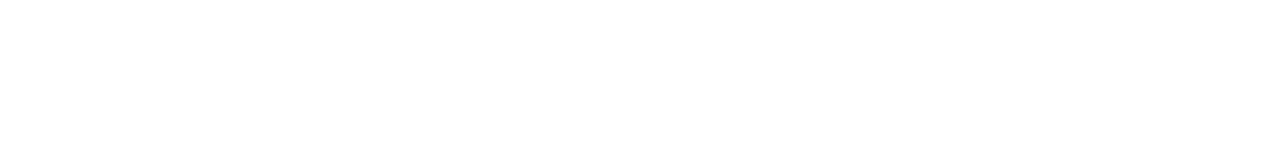
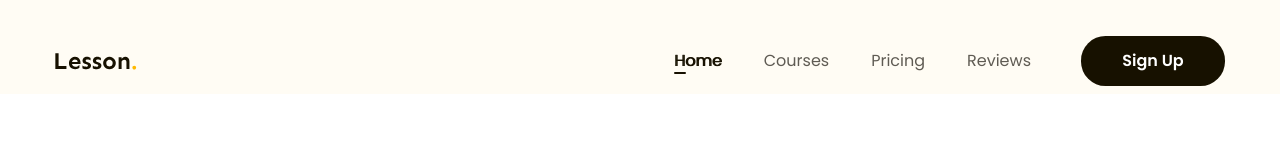
Before and after one commit to thiennt2384/du-an-2, a plain HTML site: page index.html in a window 1280 px wide. Shown: the top 160 px of the page. Drawn offline with Linux system fonts and the light colour scheme.

Commit message:
Lam phan header

```diff
--- a/assets/css/reset.css
+++ b/assets/css/reset.css
@@ -0,0 +1,129 @@
+/* http://meyerweb.com/eric/tools/css/reset/
+   v2.0 | 20110126
+   License: none (public domain)
+*/
+
+html,
+body,
+div,
+span,
+applet,
+object,
+iframe,
+h1,
+h2,
+h3,
+h4,
+h5,
+h6,
+p,
+blockquote,
+pre,
+a,
+abbr,
+acronym,
+address,
+big,
+cite,
+code,
+del,
+dfn,
+em,
+img,
+ins,
+kbd,
+q,
+s,
+samp,
+small,
+strike,
+strong,
+sub,
+sup,
+tt,
+var,
+b,
+u,
+i,
+center,
+dl,
+dt,
+dd,
+ol,
+ul,
+li,
+fieldset,
+form,
+label,
+legend,
+table,
+caption,
+tbody,
+tfoot,
+thead,
+tr,
+th,
+td,
+article,
+aside,
+canvas,
+details,
+embed,
+figure,
+figcaption,
+footer,
+header,
+hgroup,
+menu,
+nav,
+output,
+ruby,
+section,
+summary,
+time,
+mark,
+audio,
+video {
+    margin: 0;
+    padding: 0;
+    border: 0;
+    font-size: 100%;
+    font: inherit;
+    vertical-align: baseline;
+}
+/* HTML5 display-role reset for older browsers */
+article,
+aside,
+details,
+figcaption,
+figure,
+footer,
+header,
+hgroup,
+menu,
+nav,
+section {
+    display: block;
+}
+body {
+    line-height: 1;
+}
+ol,
+ul {
+    list-style: none;
+}
+blockquote,
+q {
+    quotes: none;
+}
+blockquote:before,
+blockquote:after,
+q:before,
+q:after {
+    content: "";
+    content: none;
+}
+table {
+    border-collapse: collapse;
+    border-spacing: 0;
+}
--- a/assets/css/style.css
+++ b/assets/css/style.css
@@ -0,0 +1,81 @@
+* {
+  box-sizing: border-box;
+}
+html {
+  font-size: 62.5%;
+}
+body {
+  font-size: 1.6rem;
+  font-family: "Poppins", sans-serif;
+}
+/* common */
+a {
+  text-decoration: none;
+}
+.btn {
+  display: inline-block;
+  min-width: 118px;
+  padding: 0 16px;
+  line-height: 50px;
+  font-weight: 600;
+  font-size: 1.6rem;
+  text-align: center;
+  color: #fff;
+  background: #171100;
+  border-radius: 24.5px;
+}
+.main-content {
+  width: 1170px;
+  max-width: calc(100%-48px);
+  margin-left: auto;
+  margin-right: auto;
+}
+
+/* header */
+.header {
+  background: #fffcf4;
+}
+.header.fixed {
+  position: sticky;
+  top: -28px;
+}
+.header .body {
+  display: flex;
+  align-items: center;
+  padding: 36px 0 8px;
+}
+
+.nav {
+  margin-left: auto;
+}
+.nav ul {
+  display: flex;
+}
+.nav a {
+  position: relative;
+  padding: 8px 21px;
+  font-size: 1.6rem;
+  color: #5f5b53;
+}
+.nav a:hover,
+.nav li.active a {
+  text-shadow: 1px 0 0 currentColor;
+  color: #171100;
+}
+.nav li.active a::after {
+  position: absolute;
+  left: 21px;
+  bottom: 6px;
+  content: "";
+  display: block;
+  width: 12px;
+  height: 2px;
+  background: #171100;
+  border-radius: 1px;
+}
+.header .sign-up-btn {
+  min-width: 144px;
+}
+.header .action {
+  margin-left: 29px;
+}
--- a/index.html
+++ b/index.html
@@ -4,6 +4,49 @@
     <meta charset="UTF-8" />
     <meta name="viewport" content="width=device-width, initial-scale=1.0" />
     <title>Dự Án 2</title>
+    <!-- Reset CSS -->
+    <link rel="stylesheet" href="./assets/css/reset.css" />
+
+    <!-- Embed fonts -->
+    <link rel="preconnect" href="https://fonts.googleapis.com" />
+    <link rel="preconnect" href="https://fonts.gstatic.com" crossorigin />
+    <link
+      href="https://fonts.googleapis.com/css2?family=Poppins:ital,wght@0,400;0,500;0,600;0,700;1,400&family=Sen:wght@700&display=swap"
+      rel="stylesheet"
+    />
+    <link rel="stylesheet" href="./assets/css/style.css" />
   </head>
-  <body></body>
+  <body>
+    <main style="height: 5000px">
+      <header class="header fixed">
+        <div class="main-content">
+          <div class="body">
+            <!-- logo -->
+            <img src="./assets/img/logo.svg" alt="" class="logo" />
+            <!-- nav -->
+            <nav class="nav">
+              <ul>
+                <li class="active">
+                  <a href="#!">Home</a>
+                </li>
+                <li>
+                  <a href="#!">Courses</a>
+                </li>
+                <li>
+                  <a href="#!">Pricing</a>
+                </li>
+                <li>
+                  <a href="#!">Reviews</a>
+                </li>
+              </ul>
+            </nav>
+            <!-- action -->
+            <div class="action">
+              <a href="" class="btn sign-up-btn">Sign Up</a>
+            </div>
+          </div>
+        </div>
+      </header>
+    </main>
+  </body>
 </html>
```
Also changed, not shown: assets/img/blog-1.jpg (added), assets/img/blog-2.jpg (added), assets/img/blog-3.jpg (added), assets/img/course-1.jpg (added), assets/img/course-2.jpg (added), assets/img/course-3.jpg (added), assets/img/feature-1.jpg (added), assets/img/feature-2.jpg (added), assets/img/feature-3.jpg (added), assets/img/feedback-avatar-1.jpg (added), assets/img/feedback-avatar-2.jpg (added), assets/img/feedback-avatar-3.jpg (added), assets/img/hero-img.jpg (added), assets/img/logo-white.svg (added), 1 more files.
